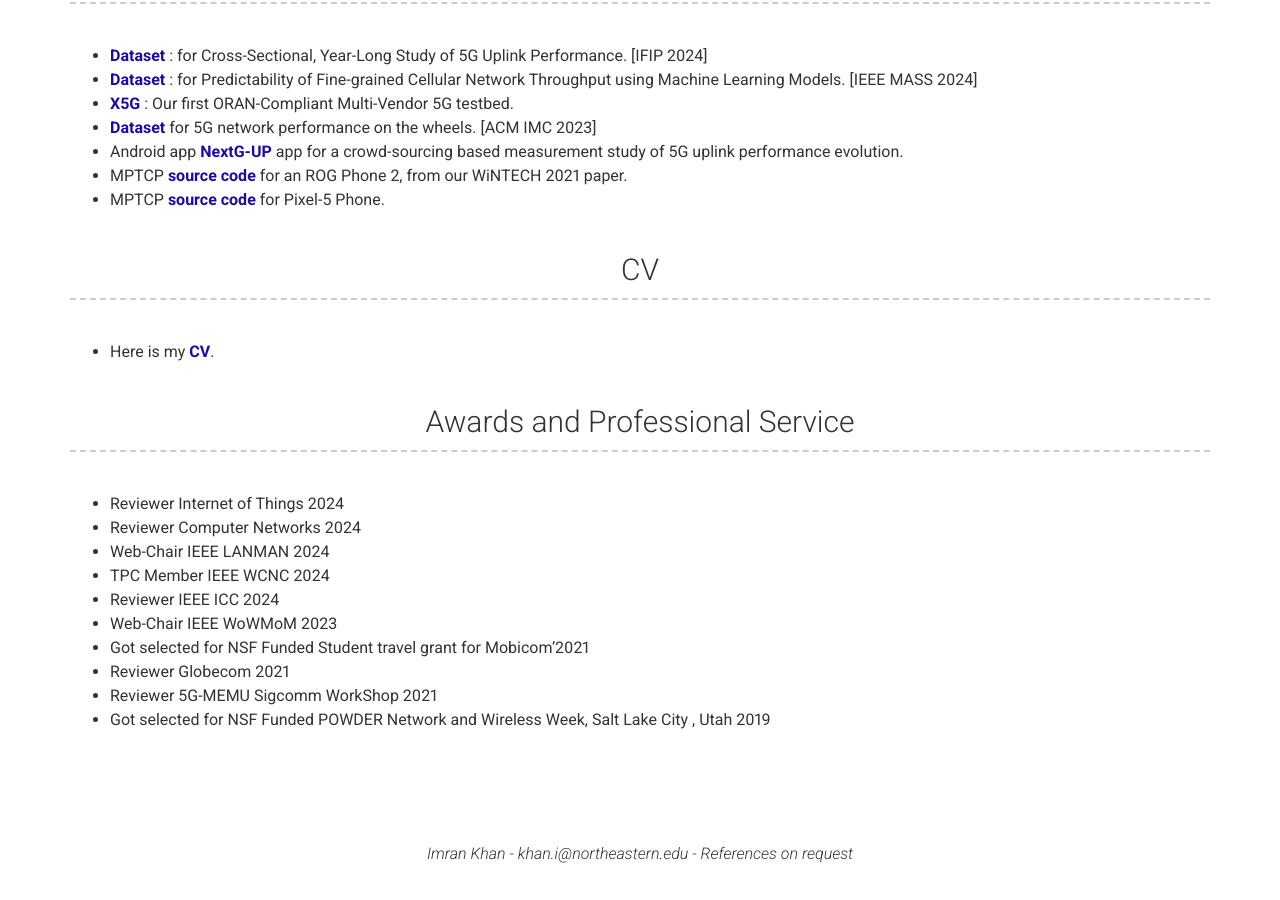
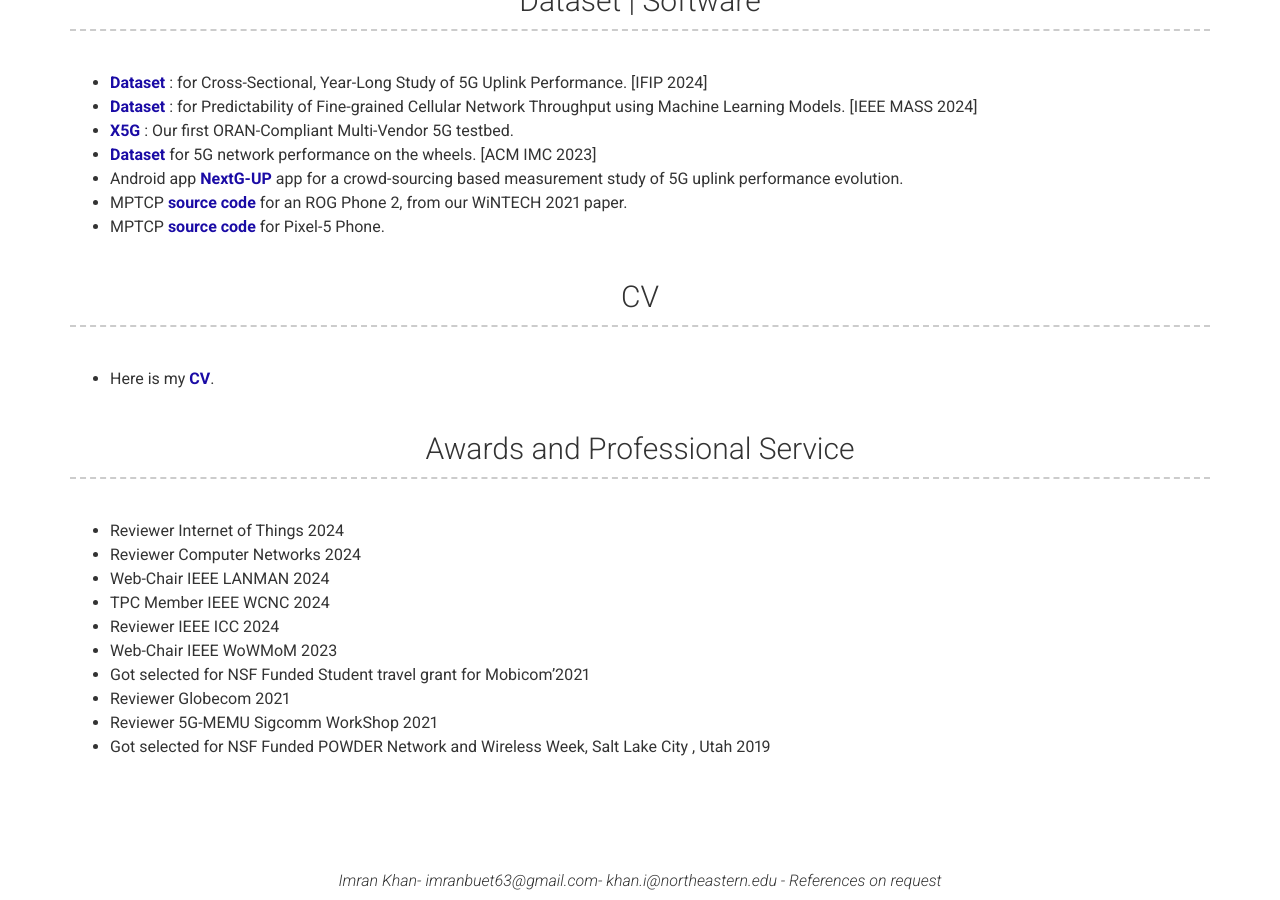
Before and after one commit to imranbuet63/imranbuet63.github.io, a Jekyll site: the page built from index.md, in a window 1280 px wide and 900 px high, scrolled down 3092 px. Built offline with Jekyll 4.4.1, drawn with Linux system fonts in a browser that asks for light colours; nearby versions of some CDN libraries; before the commit the page ends 3965 px from its top, so only the background shows below that; some of the changed text lies outside the part shown.

Commit message:
updated CV

```diff
--- a/_config.yml
+++ b/_config.yml
@@ -10,8 +10,8 @@ name: Imran Khan
 title: Ph.D. Candidate | Research Assistant
 
 # title: Boston, Massachussets
-email: imranbuet63@gmail.com
-email: khan.i@northeastern.edu
+email1: imranbuet63@gmail.com
+email2: khan.i@northeastern.edu
 website: imranbuet63@github.io
 
 # Dark Mode (true/false/never)
--- a/_includes/footer.html
+++ b/_includes/footer.html
@@ -1,7 +1,13 @@
 <div class="container footer-container">
+  {%- assign email1 = site.email1 | default: site.email -%}
   <p>
-    {{ site.name | escape }} -
-    <a href="mailto:{{ site.email }}" target="_blank">{{ site.email | escape }}</a>
+    {{ site.name | escape }}
+    {%- if email1 -%}
+      - <a href="mailto:{{ email1 }}" target="_blank">{{ email1 | escape }}</a>
+    {%- endif -%}
+    {%- if site.email2 -%}
+      - <a href="mailto:{{ site.email2 }}" target="_blank">{{ site.email2 | escape }}</a>
+    {%- endif -%}
     {%- if site.footer_show_references -%}
       &nbsp;- {{ site.references_title | default: "References on request" }}
     {%- endif -%}
--- a/_includes/header.html
+++ b/_includes/header.html
@@ -106,9 +106,15 @@
         {% endfor %}
       </ul>
 
-      {%- if site.email -%}
+      {%- assign email1 = site.email1 | default: site.email -%}
+      {%- if email1 -%}
         <p>
-          {{ site.email_title | default: "Email" }}: <a href="mailto:{{ site.email }}" target="_blank">{{ site.email | escape }}</a>
+          {{ site.email1_title | default: site.email_title | default: "Email" }}: <a href="mailto:{{ email1 }}" target="_blank">{{ email1 | escape }}</a>
+        </p>
+      {%- endif -%}
+      {%- if site.email2 -%}
+        <p>
+          {{ site.email2_title | default: "Email 2" }}: <a href="mailto:{{ site.email2 }}" target="_blank">{{ site.email2 | escape }}</a>
         </p>
       {%- endif -%}
       {%- if site.phone -%}
```
